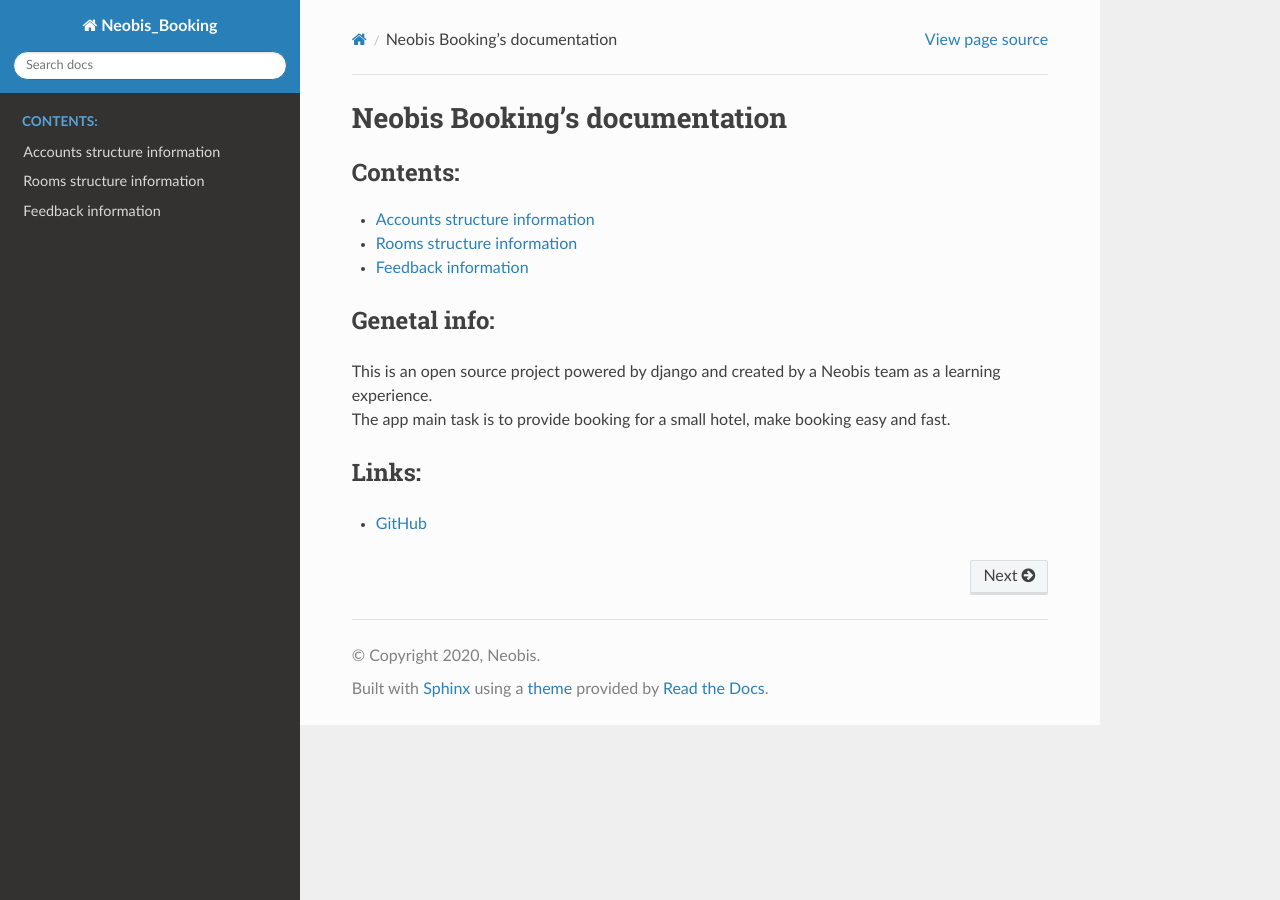
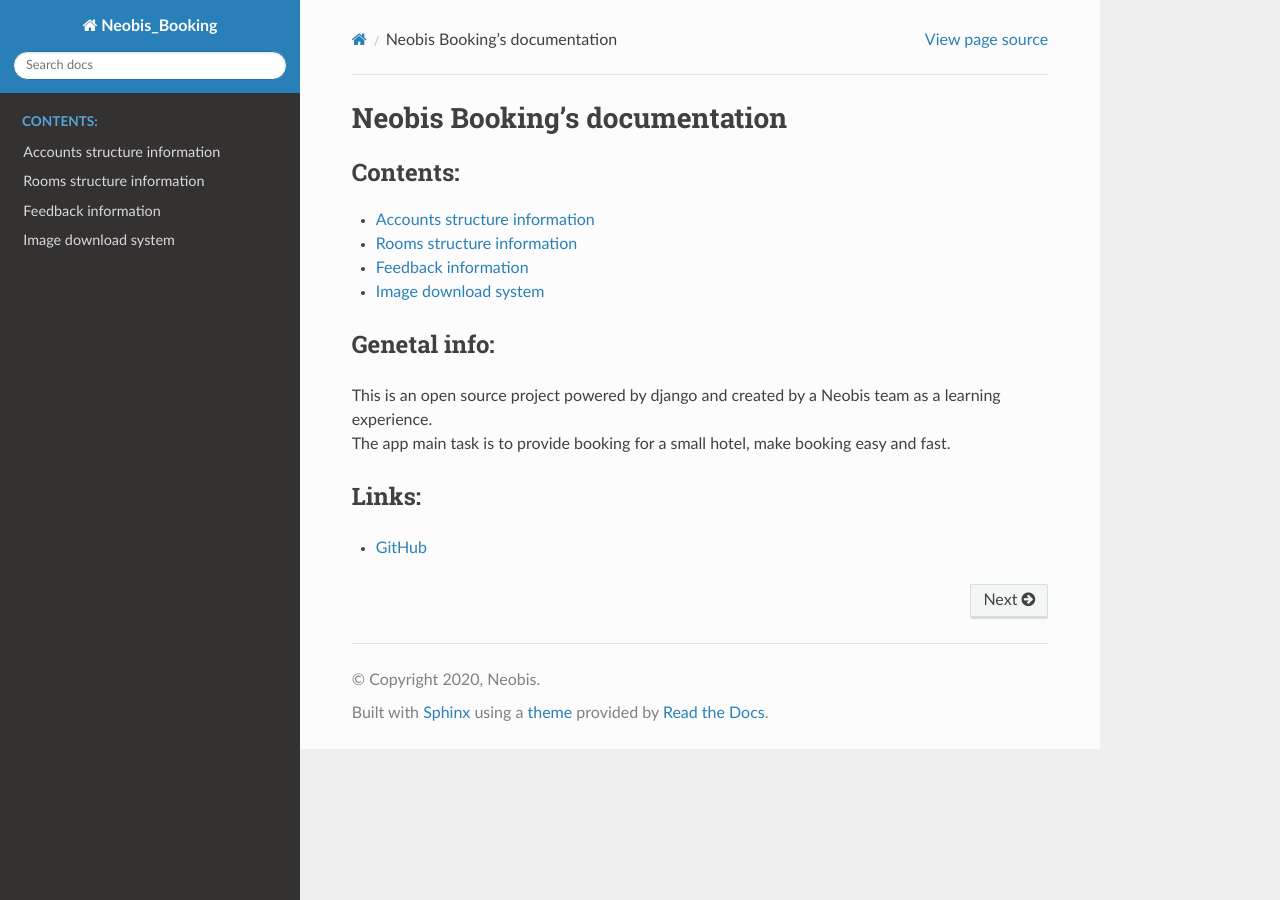
Before and after one commit to NeobisB00king/Neobis_Booking, a Sphinx documentation site: the page built from docs/index.rst, in a window 1280 px wide. Built offline with Sphinx 7.4.7 and the Read the Docs theme 2.0.0, drawn with Linux system fonts in a browser that asks for light colours.

Commit message:
Added one more section

```diff
--- /dev/null
+++ b/docs/imagedownload.rst
@@ -0,0 +1,3 @@
+*********************
+Image download system
+*********************
--- a/docs/index.rst
+++ b/docs/index.rst
@@ -8,6 +8,7 @@ Neobis Booking's documentation
    accounts
    rooms
    feedback
+   imagedownload
 
 Genetal info:
 *************
```
